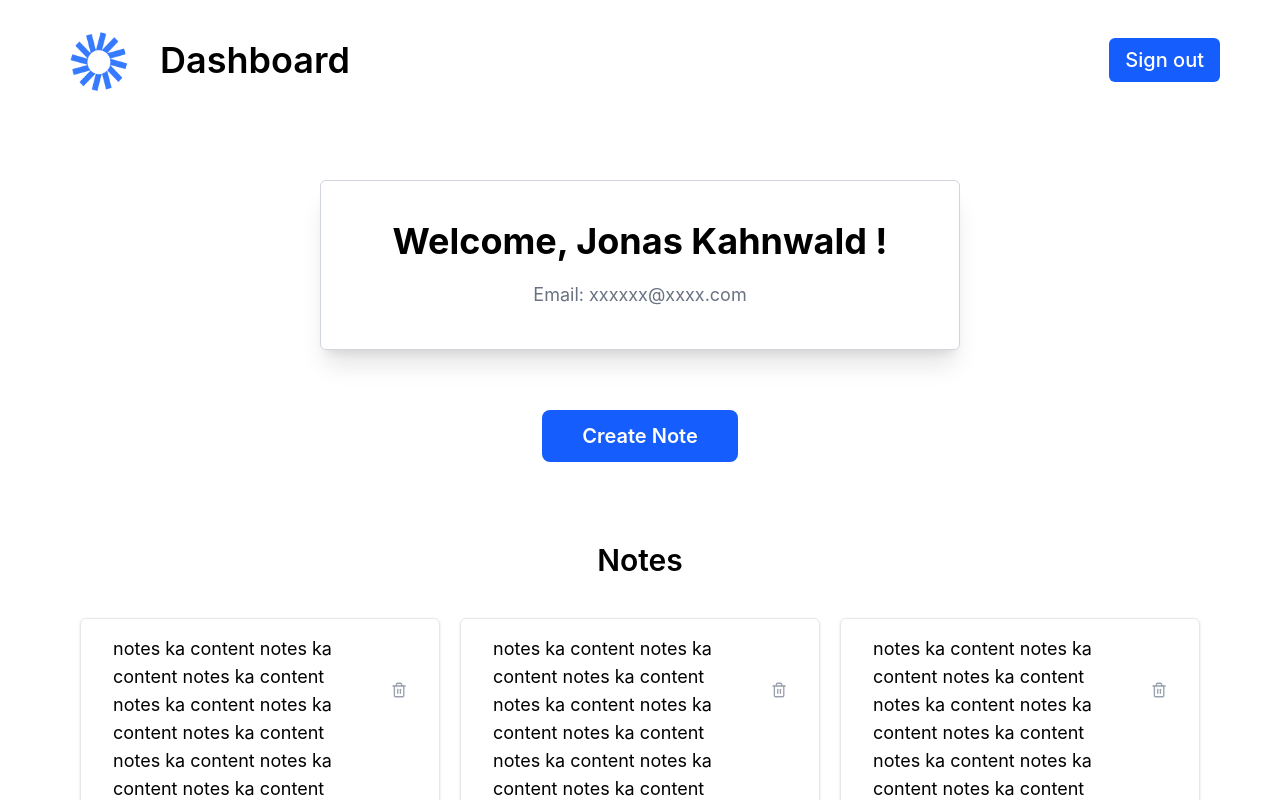
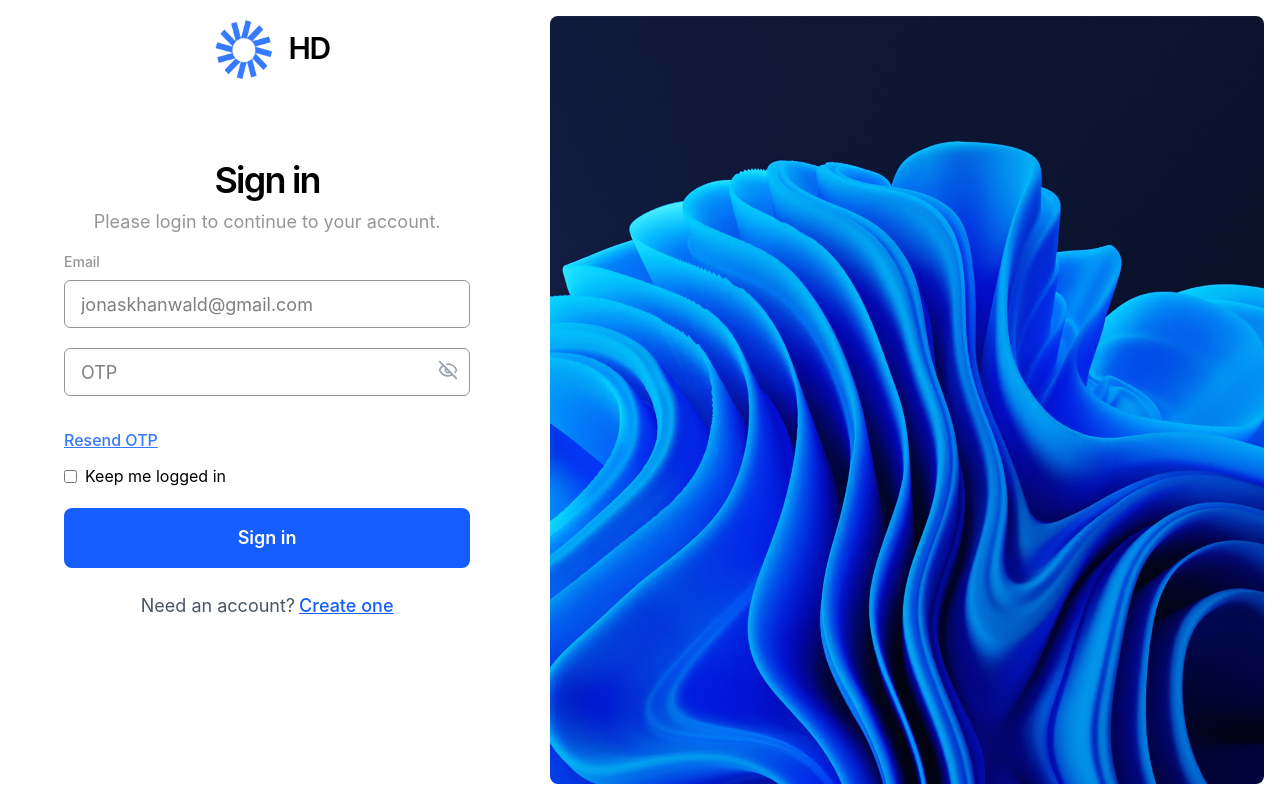
Before and after one commit to pratik-1732/Note-Taking-Application, a React (Vite) app in the folder client/: page / in a window 1280 px wide. Shown: the top 800 px of the page. Built offline with nearby package versions, Linux system fonts and the light colour scheme.

Commit message:
made signin, signup, dashboard pages responsive for mobile

```diff
--- a/client/components/Cards.jsx
+++ b/client/components/Cards.jsx
@@ -3,14 +3,10 @@ import { Trash2 } from "lucide-react";
 
 const Cards = () => {
   return (
-    <div className="flex gap-5 px-8 py-4 border border-gray-200 rounded-md shadow-sm">
-      <p className="text-lg ">
-        notes ka content notes ka content notes ka content notes ka content
-        notes ka content notes ka content notes ka content notes ka content
-        notes ka content notes ka content notes ka content notes ka content
-      </p>
+    <div className="flex px-5 py-3 justify-between sm:px-8 sm:py-4 border border-gray-200 rounded-md shadow-lg items-center">
+      <p className="text-sm sm:text-lg ">notes ka content notes ka content</p>
 
-      <Trash2 className="text-gray-400 cursor-pointer" size={110} />
+      <Trash2 className="text-gray-600 cursor-pointer h-6 w-6 sm:h-30 sm:w-30" />
     </div>
   );
 };
--- a/client/components/Dashboard.jsx
+++ b/client/components/Dashboard.jsx
@@ -4,31 +4,35 @@ import Cards from "./Cards";
 const Dashboard = () => {
   return (
     <div>
-      <nav className="flex justify-between py-5 px-15 items-center">
-        <div className="flex gap-5 items-center">
-          <img src="/images/logo.png" className="h-20 w-20" />
-          <h1 className="text-4xl font-semibold">Dashboard</h1>
+      <nav className="flex justify-between items-center py-3 px-4 sm:py-5 sm:px-15 ">
+        <div className="flex gap-2 sm:gap-5 items-center">
+          <img src="/images/logo.png" className="h-10 w-10 sm:h-20 sm:w-20" />
+          <h1 className=" text-2xl sm:text-4xl font-semibold">Dashboard</h1>
         </div>
         <div>
-          <button className="text-white cursor-pointer text-xl font-medium bg-blue-600 px-4 py-2 rounded-md">
+          <button className="text-blue-600 underline font-medium text-lg sm:text-white cursor-pointer sm:text-xl sm:font-medium sm:bg-blue-600 sm:px-4 sm:py-2 sm:rounded-md">
             Sign out
           </button>
         </div>
       </nav>
-      <div className="flex flex-col items-center justify-center">
-        <div className="mx-20 my-15 px-5 py-10 border border-gray-300 shadow-xl rounded-md text-center w-1/2 ">
-          <h1 className="text-4xl font-bold mb-5">Welcome, Jonas Kahnwald !</h1>
-          <p className="text-lg font-normal text-gray-500">
+      <div className="flex flex-col sm:items-center justify-center">
+        <div className="m-5 py-6 px-4 sm:mx-20 sm:my-15 sm:px-5 sm:py-10 border border-gray-300 shadow-xl rounded-md text-start sm:w-1/2 ">
+          <h1 className="text-2xl sm:text-4xl font-bold mb-5">
+            Welcome, Jonas Kahnwald !
+          </h1>
+          <p className="text-base sm:text-lg font-normal text-gray-600">
             Email: xxxxxx@xxxx.com
           </p>
         </div>
-        <button className="bg-blue-600 text-white text-xl rounded-lg px-10 py-3 font-semibold cursor-pointer">
+        <button className="px-5 py-2 m-5 text-lg font-medium bg-blue-600 text-white sm:text-xl rounded-lg sm:px-10 sm:py-3 sm:font-semibold cursor-pointer">
           Create Note
         </button>
       </div>
-      <div className="p-20">
-        <h1 className="text-3xl font-semibold mb-10 text-center">Notes</h1>
-        <div className="grid grid-cols-3 gap-5">
+      <div className="p-5 sm:p-20">
+        <h1 className="text-lg font-medium mb-6 text-start sm:text-3xl sm:font-semibold sm:mb-10 sm:text-center">
+          Notes
+        </h1>
+        <div className="flex flex-col gap-4 sm:grid sm:grid-cols-3 sm:gap-5">
           <Cards />
           <Cards />
           <Cards />
--- a/client/components/Nav.jsx
+++ b/client/components/Nav.jsx
@@ -3,9 +3,9 @@ import React from "react";
 const Nav = () => {
   return (
     <div>
-      <div className="top flex gap-1">
-        <img className="w-20 h-20" src="/images/logo.png" />
-        <h3 className="font-semibold text-3xl leading-[80px] tracking-tighter">
+      <div className="flex gap-1 items-center py-2 sm:py-2 justify-center">
+        <img className="w-10 h-10 sm:w-20 sm:h-20" src="/images/logo.png" />
+        <h3 className="text-xl font-semibold sm:text-3xl sm:leading-[80px] tracking-tighter">
           HD
         </h3>
       </div>
--- a/client/components/Signin.jsx
+++ b/client/components/Signin.jsx
@@ -7,51 +7,56 @@ const Signin = () => {
   return (
     <div className=" h-screen bg-white flex justify-between">
       <div className="left-col w-[591px]">
+        {/* navbar */}
         <Nav />
-        <div className="content p-16">
-          <div className="mb-4">
-            <h1 className="text-4xl font-semibold tracking-tighter mb-2">
+
+        {/* leftside */}
+        <div className="p-4 sm:p-16">
+          <div className="mb-4 text-center">
+            <h1 className="text-2xl sm:text-4xl font-semibold tracking-tighter sm:mb-2">
               Sign in
             </h1>
-            <p className="font-normal text-lg text-[#969696]">
+            <p className="font-normal sm:text-lg text-[#969696]">
               Please login to continue to your account.
             </p>
           </div>
-          <form className="mt-4">
-            <div className="flex flex-col mb-6">
+
+          {/* form  */}
+          <form className="mt-4 px-2 sm:px-0">
+            <div className="flex flex-col mb-5">
               <label className="text-[#969696] text-sm font-medium mb-2">
                 Email
               </label>
               <input
                 type="text"
-                className="w-full h-12 px-4 py-3 border outline-blue-500 border-[#969696] rounded-md text-lg font-normal text-black"
+                className="w-full h-10 sm:h-12 px-4 py-3 border outline-blue-500 border-[#969696] rounded-md text-base sm:text-lg font-normal text-black"
                 placeholder="jonaskhanwald@gmail.com"
               />
             </div>
-            <div className="mb-8 relative">
+            <div className="mb-3 sm:mb-8 relative">
               <input
                 type="text"
-                className="w-full h-12 px-4 py-3 border outline-blue-500 border-[#969696] rounded-md text-lg font-normal text-black"
+                className="w-full h-10 sm:h-12 px-4 py-3 border outline-blue-500 border-[#969696] rounded-md text-base sm:text-lg font-normal text-black"
                 placeholder="OTP"
               />
-              <EyeOff className="absolute top-3 right-3 text-gray-500 w-5 h-5 cursor-pointer" />
+              <EyeOff className="absolute top-3 right-3 text-gray-400 w-5 h-5 cursor-pointer" />
             </div>
-            <p className="text-[#367AFF] text-md underline font-medium mb-3">
+            <p className="text-[#367AFF] text-sm sm:text-base underline font-medium mb-3">
               Resend OTP
             </p>
-            <div className="flex gap-2 items-center mb-4">
+            <div className="flex gap-2 items-center mb-5">
               <input type="checkbox" />
               <p>Keep me logged in</p>
             </div>
             <button
               type="button"
-              className="w-full bg-blue-600 text-white text-lg font-semibold py-4 px-2 rounded-lg  hover:bg-blue-700 cursor-pointer"
+              className="w-full bg-blue-600 text-white text-lg font-medium sm:font-semibold py-2 sm:py-4 px-2 rounded-lg  hover:bg-blue-700 cursor-pointer"
             >
               Sign in
             </button>
             <div className="mt-6 text-center">
-              <p className="text-lg text-gray-600 font-normal">
-                need an account?
+              <p className=" text-base sm:text-lg text-gray-600 font-normal">
+                Need an account?
                 <button className="text-blue-600 hover:text-blue-700 font-medium ml-1 underline cursor-pointer">
                   Create one
                 </button>
@@ -60,9 +65,11 @@ const Signin = () => {
           </form>
         </div>
       </div>
+
+      {/* right side image */}
       <div className="right-col  ">
         <img
-          className="p-4 rounded-[24px] object-cover w-[825px] h-screen"
+          className="h-0 w-0 sm:p-4 sm:rounded-[24px] sm:object-cover sm:w-[825px] sm:h-screen"
           src="/images/img_1.jpg"
         />
       </div>
--- a/client/src/App.jsx
+++ b/client/src/App.jsx
@@ -6,7 +6,7 @@ import Dashboard from "../components/Dashboard";
 const App = () => {
   return (
     <div>
-      <Dashboard />
+      <Signin />
     </div>
   );
 };
```
Also changed, not shown: client/components/Signup.jsx (+27 -21 lines).
